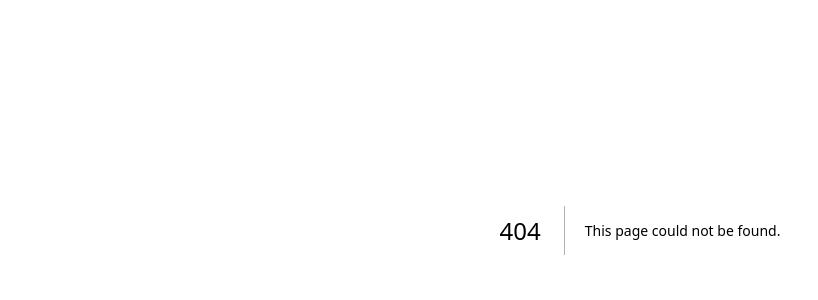
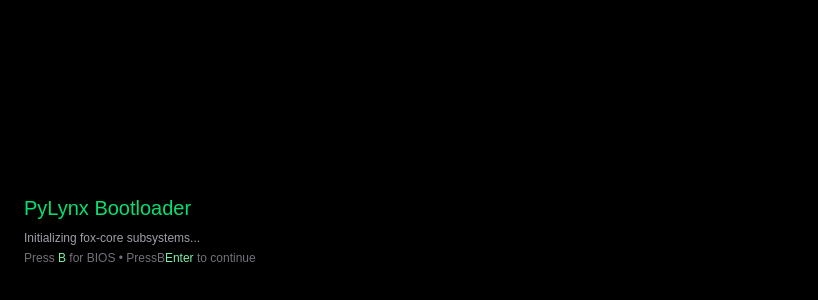
Before and after one commit to 24dkuizinas-2/pylynx-desktop-example, a Next.js app: page /demo in a window 1280 px wide. Before the commit this address had no page. Shown: the part 170-470 px from the top of the page, without its empty margins (0-818 px from the left). Built offline with nearby package versions, Linux system fonts and the light colour scheme.

Commit message:
Create page.tsx

```diff
--- /dev/null
+++ b/app/demo/page.tsx
@@ -0,0 +1,7 @@
+"use client";
+
+import BootManager from "@/components/desktop/BootManager";
+
+export default function DemoPage() {
+  return <BootManager />;
+}
```
